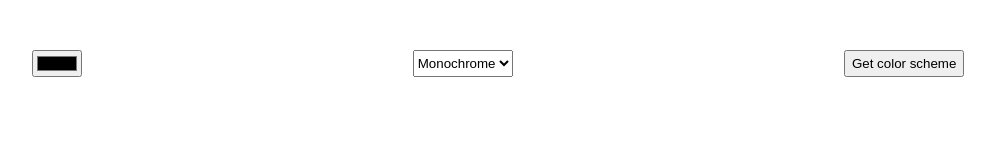
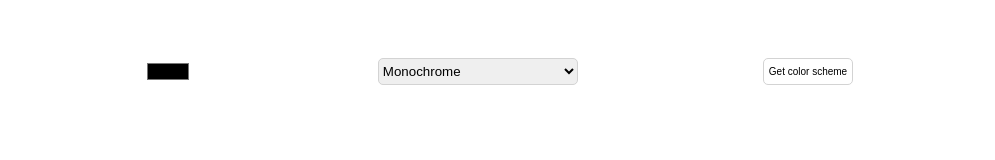
Before and after one commit to wangj000/color-scheme-generator, a plain HTML site: page index.html in a window 1280 px wide. Shown: the whole page, without its empty margins (142-1137 px from the left). Drawn offline with Linux system fonts and the light colour scheme; no server answers.

Commit message:
final changes

```diff
--- a/index.css
+++ b/index.css
@@ -1,13 +1,35 @@
+.content-container {
+  display: flex;
+  flex-direction: column;
+  justify-content: center;
+  align-items: center;
+}
+
 .selection-container {
   width: 100%;
   display: flex;
   justify-content: center;
-  justify-content: space-around;
+  gap: 185px;
   margin: 50px 0 0 0;
 }
 
+.root-color-btn {
+  background: none;
+  border: none;
+}
+
 .scheme-dropdown {
-  width: 100px;
+  width: 200px;
+  border: 1px solid lightgray;
+  border-radius: 5px;
+}
+
+#get-color-btn {
+  border: 1px solid lightgrey;
+  background: none;
+  border-radius: 5px;
+  padding: 5px;
+  font-size: 10px;
 }
 
 .image-gradient {
--- a/index.html
+++ b/index.html
@@ -18,26 +18,11 @@
           <option>Triad</option>
           <option>Quad</option>
         </select>
-        <button id="get-color-btn">Get color scheme</button>
+        <button id="get-color-btn" class="get-color-btn">Get color scheme</button>
       </div>
       <div id="image-gradient" class="image-gradient">
-        <div id="gradient-container" class="gradient-container">
-          <!-- <div class="gradient-element" style="background-color: #f55a5a"></div>
-          <div class="gradient-element" style="background-color: black"></div>
-          <div class="gradient-element" style="background-color: grey"></div>
-          <div class="gradient-element" style="background-color: blue"></div>
-          <div
-            class="gradient-element"
-            style="background-color: lightblue"
-          ></div> -->
-        </div>
-        <div id="gradient-names" class="gradient-names">
-          <!-- <p>#F55A5A</p>
-          <p>#F55A5A</p>
-          <p>#F55A5A</p>
-          <p>#F55A5A</p>
-          <p>#F55A5A</p> -->
-        </div>
+        <div id="gradient-container" class="gradient-container"></div>
+        <div id="gradient-names" class="gradient-names"></div>
       </div>
     </div>
     <script type="text/javascript" src="index.js"></script>
--- a/index.js
+++ b/index.js
@@ -1,6 +1,9 @@
+// DOM Elements
 let imageGradientSection = document.getElementById("gradient-container");
 let getColorBtn = document.getElementById("get-color-btn");
 let gradientNames = document.getElementById("gradient-names");
+
+// HTML Storage
 let gradientNamesHTML = [];
 let gradientHTML = [];
 
```
